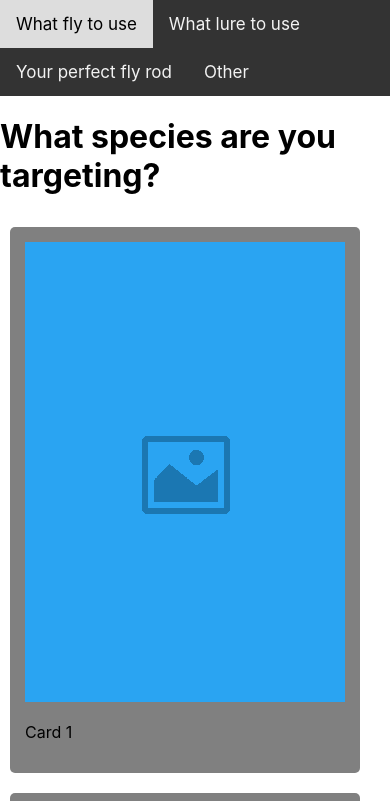
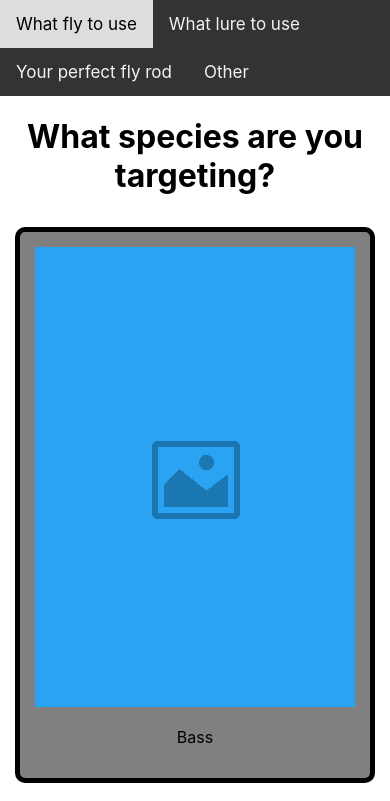
Before and after one commit to NikoRaisanen/Fishing-Mentor, a React (Create React App) app in the folder fishing-mentor/: page / in a window 390 px wide. Shown: the top 801 px of the page. Built offline with nearby package versions, Linux system fonts and the light colour scheme.

Commit message:
improved responsiveness and design, added TODO.txt

```diff
--- a/fishing-mentor/src/components/Quiz.jsx
+++ b/fishing-mentor/src/components/Quiz.jsx
@@ -3,10 +3,10 @@ import QuizCard from "./QuizCard"
 const Quiz = () => {
     return (
         <>
-        <CardGroup>
-            <QuizCard text="Card 1" />
-            <QuizCard text="Card 2" />
-            <QuizCard text="Card 3" />
+        <CardGroup style={{ 'text-align': 'center' }}>
+            <QuizCard text="Bass" />
+            <QuizCard text="Trout" />
+            <QuizCard text="Bluegill" />
         </CardGroup>
         </>
     )
--- a/fishing-mentor/src/components/QuizCard.css
+++ b/fishing-mentor/src/components/QuizCard.css
@@ -1,3 +1,12 @@
 .quiz-card {
-    border: 50rem;
+    background-color: gray;
+    display: inline-block;
+    padding: 15px;
+    margin: 10px;
+    border: 5px solid black;
+    border-radius: 10px;
 }
+
+.quiz-card-text {
+    text-align: center;
+}
--- a/fishing-mentor/src/components/QuizCard.jsx
+++ b/fishing-mentor/src/components/QuizCard.jsx
@@ -5,16 +5,10 @@ import './QuizCard.css'
 const QuizCard = (props) => {
     return (
         <>
-        <Card bg='info' style={{
-            'background-color': 'gray',
-            'display': 'inline-block',
-            borderRadius: '5px',
-            padding: '15px',
-            margin: '10px'
-        }}>
+        <Card className='quiz-card'>
             <Card.Img variant="top" src={placeholder_img} />
             <Card.Body>
-            <Card.Text>
+            <Card.Text className="quiz-card-text">
                 {props.text}
             </Card.Text>
             </Card.Body>
--- a/fishing-mentor/src/components/QuizQuestion.js
+++ b/fishing-mentor/src/components/QuizQuestion.jsx
@@ -1,6 +1,6 @@
 const QuizQuestion = (props) => {
     return (
-        <h1>{props.question}</h1>
+        <h1 style={{ 'text-align': 'center' }}>{props.question}</h1>
     )
 }
 
```
Also changed, not shown: fishing-mentor/TODO.txt (added).
